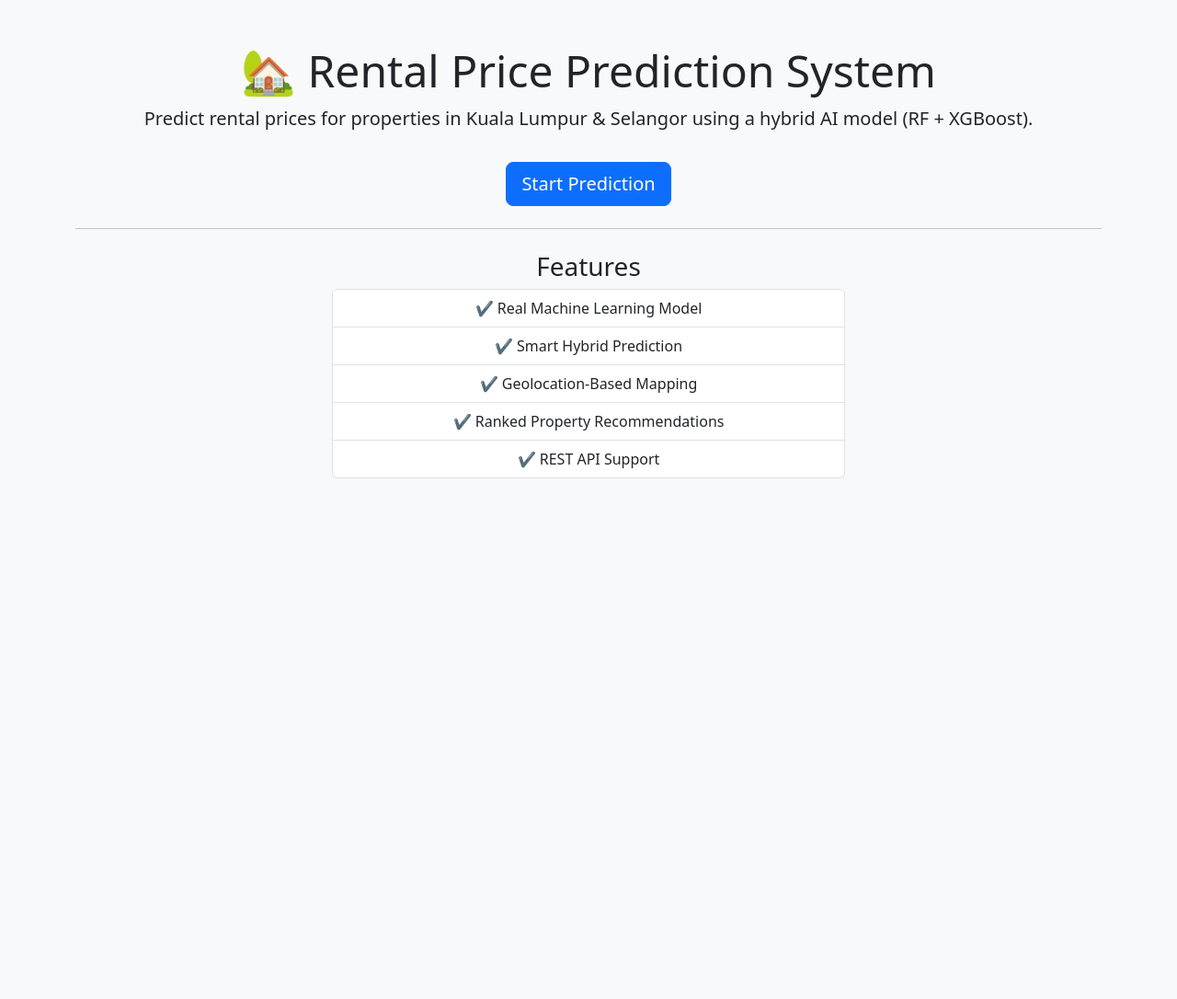
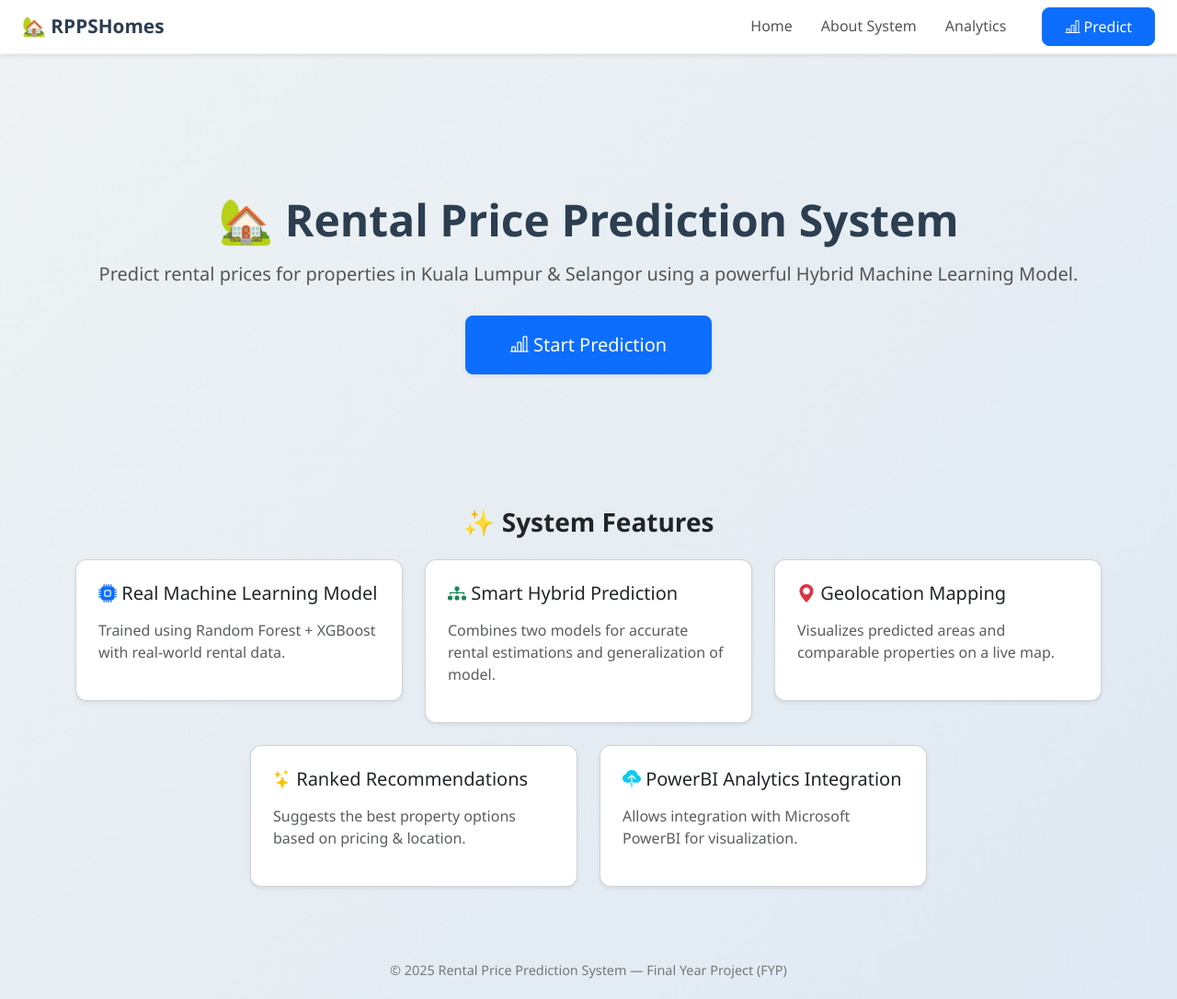
Before and after one commit to 1khwaN/rentalPriceFYP, a Flask app: page / in a window 1280 px wide. Shown: the whole page at 92% size. Before the commit the page ends 520 px from the top, so only its background shows below. Run offline with Flask 3, Linux system fonts and the light colour scheme; parts of the project's set-up code (start-up, migrations or seed data) failed here and were passed over.

Commit message:
creation of about/analytics/dashboard UI`s

```diff
--- a/rental_price_predictionFYP/app.py
+++ b/rental_price_predictionFYP/app.py
@@ -265,3 +265,11 @@ if __name__ == "__main__":
     print("Starting Flask app (debug mode)...")
     diagnostics_model_on_sample()
     app.run(debug=True)
+
+@app.route("/about")
+def about():
+    return render_template("about.html")
+
+@app.route("/analytics")
+def analytics():
+    return render_template("analytics.html")
--- /dev/null
+++ b/rental_price_predictionFYP/static/dashboardStyle.css
@@ -0,0 +1,72 @@
+/* Background & layout */
+body {
+    background: linear-gradient(135deg, #eef2f3 0%, #dfe9f3 100%);
+    min-height: 100vh;
+    font-family: 'Segoe UI', sans-serif;
+}
+
+/* Hero section */
+.hero-section {
+    padding: 120px 20px;
+    text-align: center;
+}
+
+.hero-title {
+    font-size: 3rem;
+    font-weight: 700;
+    color: #2c3e50;
+}
+
+.hero-subtitle {
+    font-size: 1.25rem;
+    color: #555;
+    margin-top: 15px;
+    margin-bottom: 30px;
+}
+
+/* Feature cards */
+.feature-card {
+    transition: 0.3s;
+    border-radius: 12px;
+    cursor: default;
+}
+
+.feature-card:hover {
+    transform: translateY(-5px);
+    box-shadow: 0 10px 25px rgba(0,0,0,0.15);
+}
+
+/* Footer */
+.footer {
+    margin-top: 60px;
+    padding: 20px;
+    text-align: center;
+    font-size: 0.9rem;
+    color: #777;
+}
+
+/* NAVBAR */
+.navbar {
+    backdrop-filter: blur(10px);
+    border-bottom: 1px solid rgba(0,0,0,0.05);
+}
+
+.navbar-brand {
+    color: #2c3e50 !important;
+}
+
+.nav-link {
+    color: #555 !important;
+    font-size: 1rem;
+    margin-right: 15px;
+    transition: 0.2s;
+}
+
+.nav-link:hover {
+    color: #000 !important;
+    transform: translateY(-2px);
+}
+
+.navbar .btn-primary {
+    border-radius: 8px;
+}
--- a/rental_price_predictionFYP/templates/dashboard.html
+++ b/rental_price_predictionFYP/templates/dashboard.html
@@ -1,30 +1,120 @@
 <!DOCTYPE html>
-<html>
+<html lang="en">
 <head>
+    <meta charset="UTF-8">
     <title>Rental Price Prediction System</title>
+
+    <!-- Bootstrap -->
     <link href="https://cdn.jsdelivr.net/npm/bootstrap@5.3.2/dist/css/bootstrap.min.css" rel="stylesheet">
+
+    <!-- Icons -->
+    <link href="https://cdn.jsdelivr.net/npm/bootstrap-icons@1.11.1/font/bootstrap-icons.css" rel="stylesheet">
+
+    <!-- External CSS -->
+    <link rel="stylesheet" href="/static/dashboardStyle.css">
 </head>
 
-<body class="bg-light">
+<body>
 
-<div class="container mt-5 text-center">
-    <h1 class="display-5">🏡 Rental Price Prediction System</h1>
-    <p class="lead">Predict rental prices for properties in Kuala Lumpur & Selangor using a hybrid AI model (RF + XGBoost).</p>
-
-    <a href="/predict_form" class="btn btn-primary btn-lg mt-3">
-        Start Prediction
+<!-- NAVBAR -->
+<nav class="navbar navbar-expand-lg navbar-light bg-white shadow-sm fixed-top px-4">
+    <a class="navbar-brand fw-bold" href="/" style="font-size: 1.3rem;">
+        🏡 RPPSHomes
     </a>
 
-    <hr class="my-4">
+    <button class="navbar-toggler" type="button" data-bs-toggle="collapse" data-bs-target="#navbarNav">
+        <span class="navbar-toggler-icon"></span>
+    </button>
 
-    <h3>Features</h3>
-    <ul class="list-group w-50 mx-auto">
-        <li class="list-group-item">✔ Real Machine Learning Model</li>
-        <li class="list-group-item">✔ Smart Hybrid Prediction</li>
-        <li class="list-group-item">✔ Geolocation-Based Mapping</li>
-        <li class="list-group-item">✔ Ranked Property Recommendations</li>
-        <li class="list-group-item">✔ REST API Support</li>
-    </ul>
+    <div class="collapse navbar-collapse" id="navbarNav">
+        <ul class="navbar-nav ms-auto">
+
+            <li class="nav-item">
+                <a class="nav-link" href="/">Home</a>
+            </li>
+
+            <li class="nav-item">
+                <a class="nav-link" href="/about">About System</a>
+            </li>
+
+            <li class="nav-item">
+                <a class="nav-link" href="/analytics">Analytics</a>
+            </li>
+
+            <li class="nav-item ms-3">
+                <a class="btn btn-primary px-4 py-2" href="/predict_form">
+                    <i class="bi bi-bar-chart-line"></i> Predict
+                </a>
+            </li>
+
+        </ul>
+    </div>
+</nav>
+
+
+<!-- OFFSET FOR FIXED NAVBAR -->
+<div style="height: 90px;"></div>
+
+
+<!-- HERO SECTION -->
+<div class="hero-section">
+    <h1 class="hero-title">🏡 Rental Price Prediction System</h1>
+    <p class="hero-subtitle">
+        Predict rental prices for properties in Kuala Lumpur & Selangor using a powerful Hybrid Machine Learning Model.
+    </p>
+
+    <a href="/predict_form" class="btn btn-primary btn-lg px-5 py-3 shadow-sm">
+        <i class="bi bi-bar-chart-line"></i> Start Prediction
+    </a>
+</div>
+
+<!-- FEATURES -->
+<div class="container mt-4">
+    <h3 class="text-center fw-bold mb-4">✨ System Features</h3>
+
+    <div class="row g-4 justify-content-center">
+
+        <div class="col-md-4">
+            <div class="card feature-card p-4 shadow-sm">
+                <h5><i class="bi bi-cpu-fill text-primary"></i> Real Machine Learning Model</h5>
+                <p class="text-muted mt-2">Trained using Random Forest + XGBoost with real-world rental data.</p>
+            </div>
+        </div>
+
+        <div class="col-md-4">
+            <div class="card feature-card p-4 shadow-sm">
+                <h5><i class="bi bi-diagram-3-fill text-success"></i> Smart Hybrid Prediction</h5>
+                <p class="text-muted mt-2">Combines two models for accurate rental estimations and generalization of model.</p>
+            </div>
+        </div>
+
+        <div class="col-md-4">
+            <div class="card feature-card p-4 shadow-sm">
+                <h5><i class="bi bi-geo-alt-fill text-danger"></i> Geolocation Mapping</h5>
+                <p class="text-muted mt-2">Visualizes predicted areas and comparable properties on a live map.</p>
+            </div>
+        </div>
+
+        <div class="col-md-4">
+            <div class="card feature-card p-4 shadow-sm">
+                <h5><i class="bi bi-stars text-warning"></i> Ranked Recommendations</h5>
+                <p class="text-muted mt-2">Suggests the best property options based on pricing & location.</p>
+            </div>
+        </div>
+
+        <div class="col-md-4">
+            <div class="card feature-card p-4 shadow-sm">
+                <h5><i class="bi bi-cloud-upload-fill text-info"></i> PowerBI Analytics Integration</h5>
+                <p class="text-muted mt-2">Allows integration with Microsoft PowerBI for visualization.</p>
+            </div>
+        </div>
+
+    </div>
+</div>
+
+<!-- FOOTER -->
+<div class="footer">
+    © 2025 Rental Price Prediction System — Final Year Project (FYP)
 </div>
 
 </body>
```
Also changed, not shown: rental_price_predictionFYP/maps/recommendation_map_Bangi.html (+88 -88 lines), rental_price_predictionFYP/maps/recommendation_map_Shah_Alam.html (+187 -52 lines), rental_price_predictionFYP/templates/about.html (added, +32 -0 lines), rental_price_predictionFYP/templates/analytics.html (added, +26 -0 lines), rental_price_predictionFYP/templates/navbar.html (added, +31 -0 lines), 1 other file.
